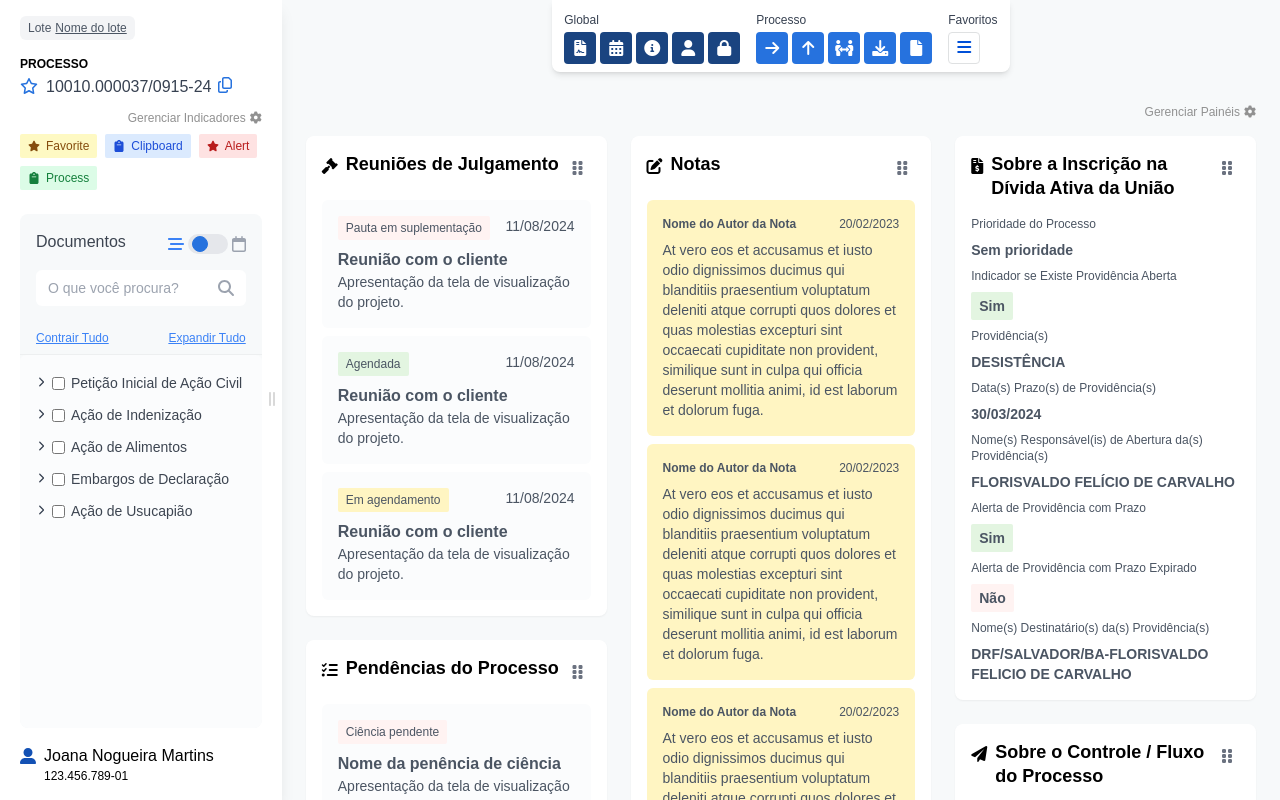
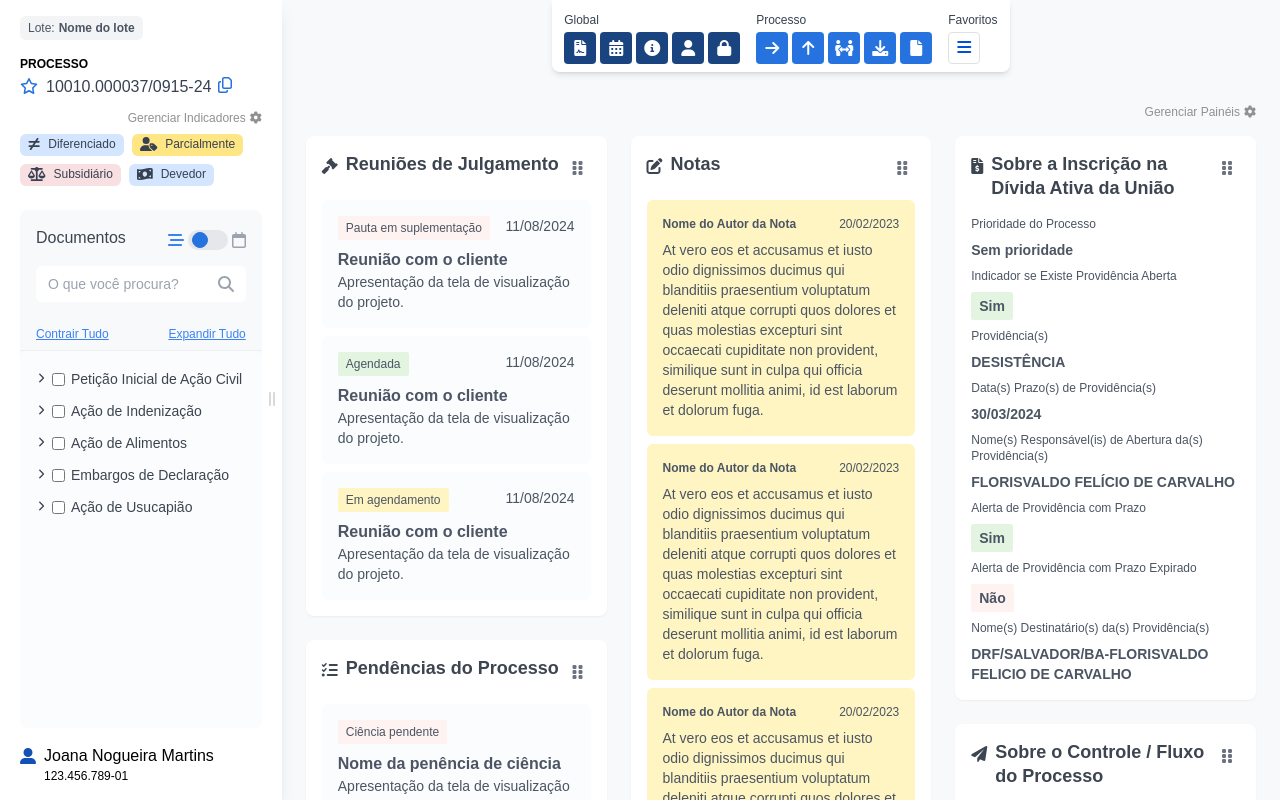
Before and after one commit to guilhermeteles/eprocesso, a React (Vite) app: page / in a window 1280 px wide. Built offline with nearby package versions, Linux system fonts and the light colour scheme.

Commit message:
indicadores

```diff
--- a/src/components/Aside.jsx
+++ b/src/components/Aside.jsx
@@ -1,70 +1,68 @@
 import { useState, useRef } from 'react';
 import IconBadge from '../components/IconBadge';
 import { FontAwesomeIcon } from '@fortawesome/react-fontawesome';
-import { faStar, faClipboard, faGripLinesVertical } from '@fortawesome/free-solid-svg-icons'; // Import the magnifying glass icon
+import { faGripLinesVertical } from '@fortawesome/free-solid-svg-icons';
 import { faStar as faStarSolid } from '@fortawesome/free-solid-svg-icons';
 import { faCheck } from '@fortawesome/free-solid-svg-icons';
 import { faStar as faStarRegular } from '@fortawesome/free-regular-svg-icons';
 import { faUserAlt } from '@fortawesome/free-solid-svg-icons';
 import { DocumentsAside } from './DocumentsAside';
 import { faCopy } from '@fortawesome/free-regular-svg-icons';
-import IndicatorsManager from './OverlayMenuIndicadores'
+import IndicatorsManager from './OverlayMenuIndicadores';
+import { getIndicatorById } from './indicatorsData';
 
-;const Aside = () => {
+const Aside = () => {
   const [isFavorited, setIsFavorited] = useState(false);
-  const [width, setWidth] = useState(350); // Initial width (72 * 4 for tailwind)
-  const asideRef = useRef(null); // Rf for the aside element
-  const processoNumber = '10010.000037/0915-24'; // Example processo number
+  const [width, setWidth] = useState(350);
+  const asideRef = useRef(null);
+  const processoNumber = '10010.000037/0915-24';
+  const [copied, setCopied] = useState(false);
+  const [selectedIndicators, setSelectedIndicators] = useState([]);
 
-  const MIN_WIDTH = 330; // Minimum width
-  const MAX_WIDTH = 800; // Maximum width
+  const MIN_WIDTH = 330;
+  const MAX_WIDTH = 800;
 
   const toggleFavorite = () => {
     setIsFavorited(!isFavorited);
   };
 
-  // Mouse down event handler to start resizing
   const startResizing = (e) => {
     e.preventDefault();
     document.addEventListener('mousemove', resizeAside);
     document.addEventListener('mouseup', stopResizing);
   };
 
-  // Resizing function
   const resizeAside = (e) => {
     const newWidth = e.clientX - asideRef.current.getBoundingClientRect().left;
-
-    // Ensure the new width is within the min and max limits
     if (newWidth >= MIN_WIDTH && newWidth <= MAX_WIDTH) {
       setWidth(newWidth);
     }
   };
 
-  // Stop resizing on mouse up
   const stopResizing = () => {
     document.removeEventListener('mousemove', resizeAside);
     document.removeEventListener('mouseup', stopResizing);
   };
-  const [copied, setCopied] = useState(false);
 
   const copyToClipboard = () => {
-    navigator.clipboard.writeText(processoNumber); // Copy the number to clipboard
-    setCopied(true); // Change state to indicate copied
-    setTimeout(() => setCopied(false), 3000); // Reset after 3 seconds
+    navigator.clipboard.writeText(processoNumber);
+    setCopied(true);
+    setTimeout(() => setCopied(false), 3000);
   };
-  const [selectedIndicator, selectedIndicators] = useState([]);
+
   return (
     <aside
       ref={asideRef}
       style={{ width }}
       className="bg-white shadow-lg py-4 px-5 flex flex-col h-screen relative"
     >
-      {/* Title for "Processo" */}
       <span className="inline-flex items-center rounded-md bg-gray-100 px-2 py-1 text-xs font-medium text-gray-600 mr-auto">
-        Lote
-        <a className="ms-1 underline" href="/">Nome do lote</a>
+        Lote:
+        <a className="ms-1 font-semibold hover:underline" href="/">Nome do lote</a>
       </span>
+
       <h2 className="font-semibold mt-4 uppercase text-xs">Processo</h2>
+
       <div className="flex items-center justify-between mr-auto">
         <div className="flex items-center">
           <button onClick={toggleFavorite} className="mr-2">
@@ -72,7 +70,6 @@ import IndicatorsManager from './OverlayMenuIndicadores'
               icon={isFavorited ? faStarSolid : faStarRegular}
               color={isFavorited ? 'gold' : '#2672DE'}
               className="cursor-pointer"
-            onClick={toggleFavorite}  // Assuming you have a toggle function
             />
           </button>
           <span className="text-gray-700 text-md">{processoNumber}</span>
@@ -83,32 +80,42 @@ import IndicatorsManager from './OverlayMenuIndicadores'
             className={`p-1 ml-0.5 -mt-0.5 ${copied ? 'text-green-600 py-2' : 'text-[#2672DE]'} `}
           >
             {copied ? (
-          <span className="flex items-center">
-            <FontAwesomeIcon icon={faCheck} /> {/* Check icon */}
-            {/* <span className="ml-1 text-sm">Copiado</span> */}
-          </span>
+              <FontAwesomeIcon icon={faCheck} />
             ) : (
-          <FontAwesomeIcon icon={faCopy} /> /* Copy icon */
+              <FontAwesomeIcon icon={faCopy} />
             )}
           </button>
         </div>
       </div>
 
-      <IndicatorsManager selectedIndicators={selectedIndicator} setselectedIndicators={selectedIndicators} />
+      <IndicatorsManager
+        selectedIndicators={selectedIndicators}
+        setselectedIndicators={setSelectedIndicators}
+      />
 
       <div className="flex flex-wrap gap-2 py-2 mb-4">
-        <IconBadge text="Favorite" icon={<FontAwesomeIcon icon={faStar} />} color="yellow" />
-        <IconBadge text="Clipboard" icon={<FontAwesomeIcon icon={faClipboard} />} color="blue" />
-        <IconBadge text="Alert" icon={<FontAwesomeIcon icon={faStar} />} color="red" />
-        <IconBadge text="Process" icon={<FontAwesomeIcon icon={faClipboard} />} color="green" />
+        {selectedIndicators.length > 0 ? (
+          selectedIndicators.map((id) => {
+            const indicator = getIndicatorById(id);
+            if (!indicator) return null;
+
+            return (
+              <IconBadge
+                key={indicator.id}
+                text={indicator.status}
+                icon={<FontAwesomeIcon icon={indicator.icon} />}
+                color={indicator.color}
+              />
+            );
+          })
+        ) : (
+          <span className="text-gray-500 text-sm">Nenhum indicador selecionado</span>
+        )}
       </div>
 
-      {/* Miolo */}
       <DocumentsAside />
 
-      {/* User */}
       <div className="mt-4 relative flex">
-
         <FontAwesomeIcon
           icon={faUserAlt}
           className="text-[#1351B4] me-2 mt-1"
@@ -119,16 +126,17 @@ import IndicatorsManager from './OverlayMenuIndicadores'
         </div>
       </div>
 
-      {/* Grip lines icon on the right side */}
-      <div className="absolute right-[6.5px] top-1/2 transform -translate-y-1/2 cursor-ew-resize" onMouseDown={startResizing}>
+      <div
+        className="absolute right-[6.5px] top-1/2 transform -translate-y-1/2 cursor-ew-resize"
+        onMouseDown={startResizing}
+      >
         <FontAwesomeIcon icon={faGripLinesVertical} className="text-[#D9D9D9]" />
       </div>
 
-      {/* Resizer handle */}
       <div
         onMouseDown={startResizing}
         className="absolute right-0 top-0 h-full w-1 cursor-ew-resize"
-        style={{ backgroundColor: 'rgba(255,255,255,1)' }} // Optional: Change the color for visibility
+        style={{ backgroundColor: 'rgba(255,255,255,1)' }}
       />
     </aside>
   );
--- a/src/components/Card.jsx
+++ b/src/components/Card.jsx
@@ -3,8 +3,8 @@ import PropTypes from 'prop-types';
 const Card = ({ title }) => {
   return (
     <div className="bg-white p-4 rounded-lg shadow-lg">
-      <h2 className="text-xl font-semibold">{title}</h2>
-      <p className="text-gray-600">This is some content for {title}.</p>
+      <h2 className="text-xl font-semibold text-[#3D4551]">{title}</h2>
+      <p className="text-[#3D4551]">This is some content for {title}.</p>
     </div>
   );
 };
--- a/src/components/DashboardComponent.jsx
+++ b/src/components/DashboardComponent.jsx
@@ -378,11 +378,11 @@ const Dashboard = ({ selectedItems, setSelectedItems }) => {
                 draggedItem === index ? 'opacity-50' : ''
               } ${draggedOverItem === index ? 'border-2 border-blue-500' : ''}`}
             >
-              <div className="p-4">
+              <div className="p-4  text-[#3D4551]">
                 <div className="flex justify-between items-start mb-4">
                   <div className='flex'>
                   <i className={`fas fa-${card.icon} me-2 mt-1.5`}></i>
-                  <h2 className="text-lg leading-6 font-semibold">{card.title}</h2>
+                  <h2 className="text-lg leading-6 font-semibold ">{card.title}</h2>
                   </div>
 
 
--- a/src/components/IconBadge.jsx
+++ b/src/components/IconBadge.jsx
@@ -1,56 +1,21 @@
 import PropTypes from 'prop-types';
 
-const IconBadge = ({ text, icon, color }) => {
-  // Determine background and text colors based on the provided color
-  const colorClasses = {
-    default: 'bg-gray-100 text-gray-600',
-    red: 'bg-red-100 text-red-700',
-    yellow: 'bg-yellow-100 text-yellow-800',
-    green: 'bg-green-100 text-green-700',
-    blue: 'bg-blue-100 text-blue-700',
-    indigo: 'bg-indigo-100 text-indigo-700',
-    purple: 'bg-purple-100 text-purple-700',
-    pink: 'bg-pink-100 text-pink-700',
-  };
-
-  const iconColorClasses = {
-    default: 'stroke-gray-700/50 group-hover:stroke-gray-700/75',
-    red: 'stroke-red-700/50 group-hover:stroke-red-700/75',
-    yellow: 'stroke-yellow-800/50 group-hover:stroke-yellow-800/75',
-    green: 'stroke-green-800/50 group-hover:stroke-green-800/75',
-    blue: 'stroke-blue-800/50 group-hover:stroke-blue-800/75',
-    indigo: 'stroke-indigo-700/50 group-hover:stroke-indigo-700/75',
-    purple: 'stroke-purple-700/50 group-hover:stroke-purple-700/75',
-    pink: 'stroke-pink-800/50 group-hover:stroke-pink-800/75',
-  };
-
+const IconBadge = ({ icon, text, color }) => {
   return (
-    <span className={`inline-flex items-center gap-x-0.5 rounded-sm ${colorClasses[color] || colorClasses.default} px-2 py-1 text-xs w-fit`}>
-
-      <button type="button" className={`group relative -ml-1 px-1 py-0 text-xs rounded-xs hover:${color}-600/20`}>
-        {icon && (
-          <svg viewBox="0 0 14 14" className={`h-3 w-3 ${iconColorClasses[color] || iconColorClasses.default}`}>
-            {icon}
-          </svg>
-        )}
-        <span className="absolute -inset-1" />
-      </button>
-      {text}
-    </span>
+    <div
+      className="flex items-center gap-2 px-2 pb-0.5 rounded-md text-sm"
+      style={{ backgroundColor: color }}
+    >
+      <span className="text-gray-700">{icon}</span>
+      <span className="text-gray-700 text-xs">{text}</span>
+    </div>
   );
 };
 
-// PropTypes validation
 IconBadge.propTypes = {
+  icon: PropTypes.node.isRequired,
   text: PropTypes.string.isRequired,
-  icon: PropTypes.element, // This allows passing any React element as the icon
-  color: PropTypes.oneOf(['default', 'red', 'yellow', 'green', 'blue', 'indigo', 'purple', 'pink']),
-};
-
-// Default props
-IconBadge.defaultProps = {
-  icon: null, // Default value for icon
-  color: 'default', // Default color
+  color: PropTypes.string.isRequired,
 };
 
 export default IconBadge;
--- a/src/components/OverlayMenuIndicadores.jsx
+++ b/src/components/OverlayMenuIndicadores.jsx
@@ -1,41 +1,10 @@
 import { useState, useEffect } from 'react';
 import PropTypes from 'prop-types';
-
-// Sample data structure for groups and items
-const groupsData = [
-  {
-    title: "Interessado",
-    color: "#C7EFE2", // You can adjust the color as needed
-    items: [
-      { id: 1, title: "Contribuinte Diferenciado" },
-      { id: 2, title: "Contribuinte Especial" },
-      { id: 3, title: "Existe Responsável Solidário/Subsidiário" },
-      { id: 4, title: "Grande Devedor" },
-      { id: 5, title: "Prioridade por Moléstia Grave ou Deficiência" },
-      { id: 6, title: "Prioridade Baseada no Estatuto do Idoso" },
-    ],
-  },
-  {
-    title: "Processo",
-    color: "#C7EFE2", // Adjust color if needed
-    items: [
-      { id: 7, title: "Cadastro Efetivado no SIEF Processos" },
-      { id: 8, title: "Contencioso de Baixa Complexidade" },
-      { id: 9, title: "Contencioso de Pequeno Valor" },
-      { id: 10, title: "Juntado ou Vinculado" },
-      { id: 11, title: "Nível de Sigilo" },
-      { id: 12, title: "Nota de Processo" },
-      { id: 13, title: "Prioridade do Processo" },
-      { id: 14, title: "Segredo de Justiça" },
-      { id: 15, title: "SJD Pendente" },
-    ],
-  },
-];
+import { groupsData } from './indicatorsData';
 
 const IndicatorsManager = ({ selectedIndicators, setselectedIndicators }) => {
   const [isModalOpen, setIsModalOpen] = useState(false);
 
-  // Initialize selectedIndicators if empty
   useEffect(() => {
     if (!selectedIndicators?.length) {
       const initialselectedIndicators = [];
@@ -86,7 +55,9 @@ const IndicatorsManager = ({ selectedIndicators, setselectedIndicators }) => {
               <h2 className="text-sm px-4 py-2 rounded-md bg-[#92D9BB] w-full mb-2 font-semibold text-[#3D4551]">
                 Gerenciar Indicadores
               </h2>
-              <button onClick={toggleModal} className="absolute right-[0px] top-[2px] text-white font-bold w-8 h-8"> <i className="fas fa-xmark"></i></button>
+              <button onClick={toggleModal} className="absolute right-[0px] top-[2px] text-white font-bold w-8 h-8">
+                <i className="fas fa-xmark"></i>
+              </button>
             </div>
 
             <div>
@@ -128,7 +99,6 @@ const IndicatorsManager = ({ selectedIndicators, setselectedIndicators }) => {
   );
 };
 
-// Define PropTypes for the component
 IndicatorsManager.propTypes = {
   selectedIndicators: PropTypes.arrayOf(PropTypes.number).isRequired,
   setselectedIndicators: PropTypes.func.isRequired,
--- /dev/null
+++ b/src/components/indicatorsData.js
@@ -0,0 +1,55 @@
+import {
+    faNotEqual,
+    faUserTag,
+    faBalanceScale,
+    faMoneyBillWave,
+    faUserInjured,
+    faUserPlus,
+    faLaptop,
+    faThList,
+    faCoins,
+    faLink,
+    faKey,
+    faEdit,
+    faListOl,
+    faUserSecret,
+    faStickyNote,
+  } from '@fortawesome/free-solid-svg-icons';
+
+  export const groupsData = [
+    {
+      title: "Interessado",
+      color: "#C7EFE2",
+      items: [
+        { id: 1, color:"#D4E5FF", icon: faNotEqual, title: "Contribuinte Diferenciado", status:"Diferenciado" },
+        { id: 2, color:"#FEE685", icon: faUserTag, title: "Contribuinte Especial", status:"Parcialmente" },
+        { id: 3, color:"#F8DFE2", icon: faBalanceScale, title: "Existe Responsável Solidário/Subsidiário", status:"Subsidiário" },
+        { id: 4, color:"#D4E5FF", icon: faMoneyBillWave, title: "Grande Devedor", status:"Devedor" },
+        { id: 5, color:"#FEE685", icon: faUserInjured, title: "Prioridade por Moléstia Grave ou Deficiência", status:"Sem prioridade" },
+        { id: 6, color:"#F8DFE2", icon: faUserPlus, title: "Prioridade Baseada no Estatuto do Idoso", status:"Idoso" },
+      ],
+    },
+    {
+      title: "Processo",
+      color: "#C7EFE2",
+      items: [
+        { id: 7, color:"#D4E5FF", icon: faLaptop, title: "Cadastro Efetivado no SIEF Processos", status:"SIEF" },
+        { id: 8, color:"#FEE685", icon: faThList, title: "Contencioso de Baixa Complexidade", status:"Alta complexidade" },
+        { id: 9, color:"#F8DFE2", icon: faCoins, title: "Contencioso de Pequeno Valor", status:"Baixo valor" },
+        { id: 10, color:"#D4E5FF", icon: faLink, title: "Juntado ou Vinculado", status:"Juntado" },
+        { id: 11, color:"#FEE685", icon: faKey, title: "Nível de Sigilo", status:"Alto sigilo" },
+        { id: 12, color:"#F8DFE2", icon: faEdit, title: "Nota de Processo", status:"Sem nota" },
+        { id: 13, color:"#D4E5FF", icon: faListOl, title: "Prioridade do Processo", status:"Baixa" },
+        { id: 14, color:"#FEE685", icon: faUserSecret, title: "Segredo de Justiça", status:"Confidencial" },
+        { id: 15, color:"#F8DFE2", icon: faStickyNote, title: "SJD Pendente", status:"Sem pendências" },
+      ],
+    },
+  ];
+
+  export const getIndicatorById = (id) => {
+    for (const group of groupsData) {
+      const item = group.items.find(item => item.id === id);
+      if (item) return item;
+    }
+    return null;
+  };
```
Lines whose indentation alone changed are shown as unchanged.
